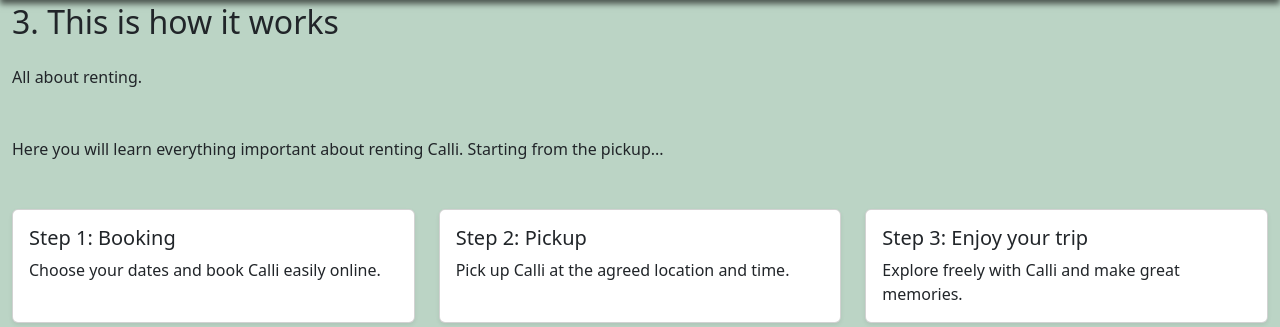
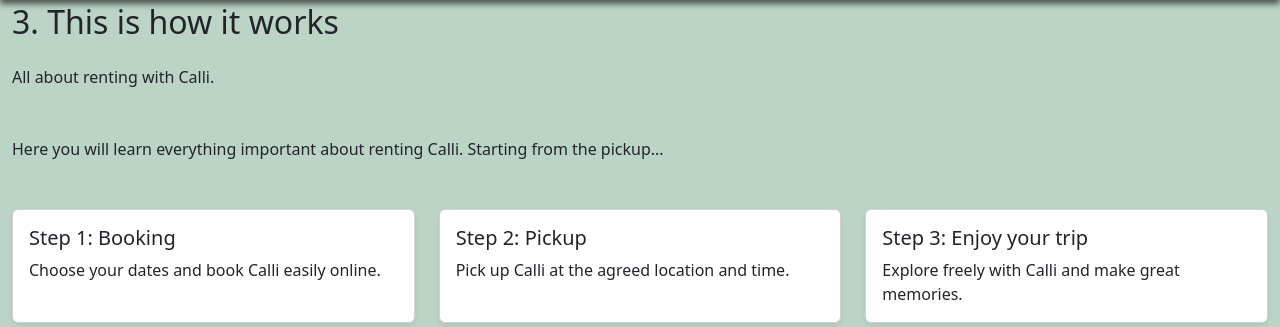
Before and after one commit to LanaD-coder/CalliDerCameper, a Django app: page /information/ in a window 1280 px wide. Shown: the part 180-507 px from the top of the page. Run offline with Django 5.2, Linux system fonts and the light colour scheme.

Commit message:
add details to information page

```diff
--- a/pages/templates/pages/information.html
+++ b/pages/templates/pages/information.html
@@ -4,7 +4,7 @@
 {% block content %}
 <section class="rental-info my-5">
   <h2 class="mb-4">{% trans "3. This is how it works" %}</h2>
-  <p class="mb-5">{% trans "All about renting." %}</p>
+  <p class="mb-5">{% trans "All about renting with Calli." %}</p>
   <p class="mb-5">{% trans "Here you will learn everything important about renting Calli. Starting from the pickup..." %}</p>
 
   <div class="row g-4">
```
